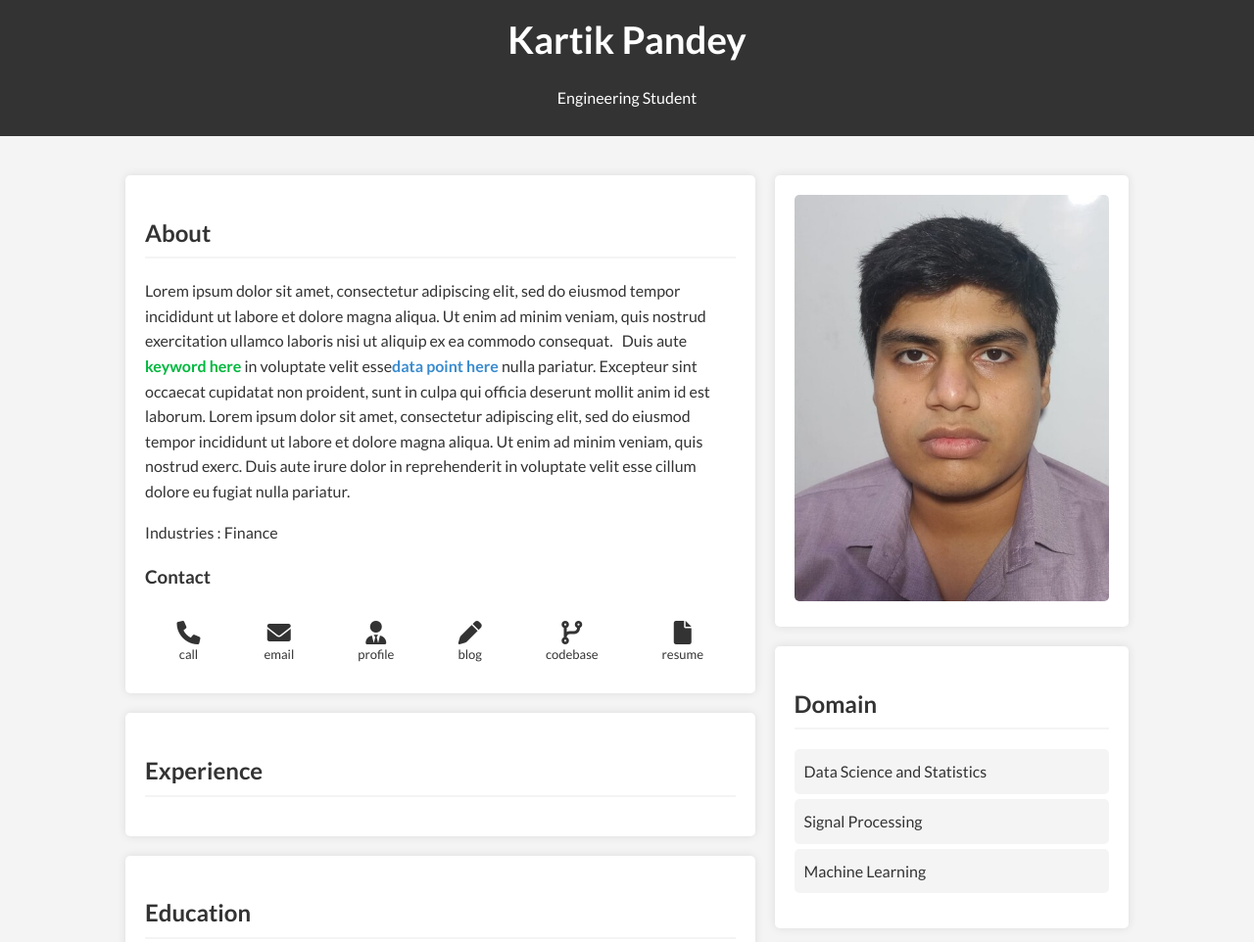
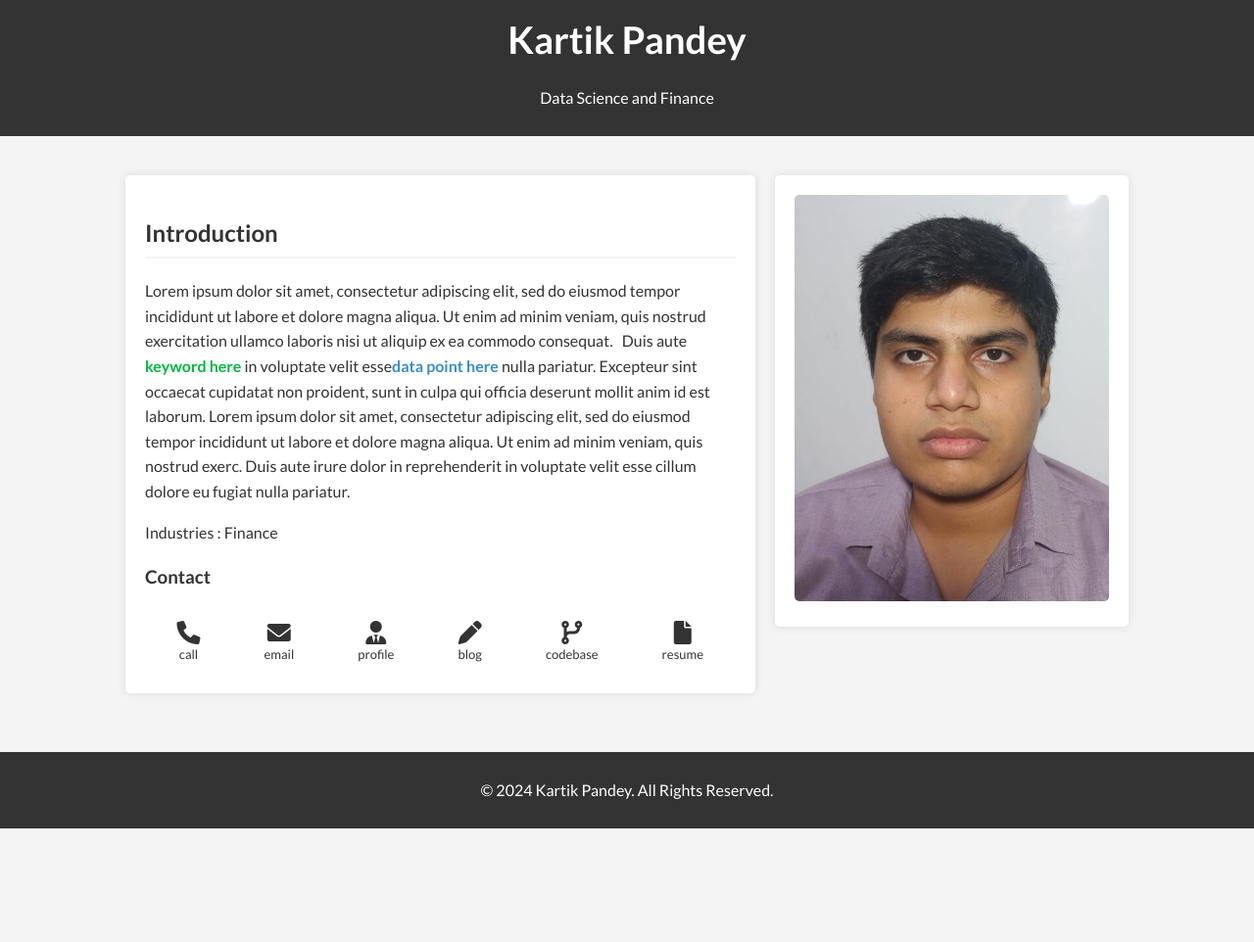
Before and after one commit to KartikPandeyindia/KartikPandeyindia.github.io, a plain HTML site: page index.html in a window 1280 px wide. Shown: the top 962 px of the page at 98% size. After the commit the page ends 846 px from the top, so only its background shows below. Drawn offline with Linux system fonts and the light colour scheme.

Commit message:
scrapped content

```diff
--- a/index.html
+++ b/index.html
@@ -3,7 +3,7 @@
 <head>
     <meta charset="UTF-8">
     <meta name="viewport" content="width=device-width, initial-scale=1.0">
-    <title>Kartik Pandey - Student</title>
+    <title>Kartik Pandey - Data Scientist</title>
     <link href="https://fonts.googleapis.com/css2?family=Lato:wght@400;700&display=swap" rel="stylesheet">
     <link rel="stylesheet" href="/css/styles.css">
     <link rel="stylesheet" href="https://cdnjs.cloudflare.com/ajax/libs/font-awesome/6.0.0-beta3/css/all.min.css">
@@ -14,7 +14,7 @@
         <div class="header-content">
             <div class="header-name">
                 <h1>Kartik Pandey</h1>
-                <p>Engineering Student</p>
+                <p>Data Science and Finance</p>
             </div>
         </div>
     </header>
@@ -22,7 +22,7 @@
     <div class="container">
         <div>
             <section id="about">
-                <h2>About</h2>
+                <h2>Introduction</h2>
                 <p>
                     Lorem ipsum dolor sit amet, consectetur adipiscing elit, sed do eiusmod tempor incididunt ut labore et dolore magna aliqua. Ut enim ad minim veniam, quis nostrud exercitation ullamco laboris nisi ut aliquip ex ea commodo consequat.
 
@@ -39,7 +39,7 @@
                     <a class="contact-a" href="resume.pdf"><i class="fa-solid fa-file"></i><span class = "contact-text">resume</span></a>
                 </div>
             </section>
-
+<!---
             <section id="experience">
                 <h2>Experience</h2>
                 <div id="experience-list"></div>
@@ -64,19 +64,20 @@
                 <h2>Honors</h2>
                 <ul id="honors-list"></ul>
             </section>
+            -->
         </div>
-
         <div>
             <section id="profile-pic">
                 <img src="profile-pic.jpg" alt="Kartik Pandey 2024" class="profile-pic">
             </section>
 
+        <!--
             <section id="domain">
                 <h2>Domain</h2>
                 <ul id="domain-list"></ul>
             </section>
 
-            <!--Need to automate thorough JS script and XML-->
+            //comment Need to automate thorough JS script and XML
             <section id="proficiency">
                 <h2>Proficiency</h2>
                 <div class="proficiency-section">
@@ -139,9 +140,9 @@
                 <h2>Affiliations</h2>
                 <ul id="affiliations-list"></ul>
             </section>
+            -->
         </div>
     </div>
-
     <footer>
         <p>&copy; 2024 Kartik Pandey. All Rights Reserved.</p>
     </footer>
```
Also changed, not shown: 1 other file.
